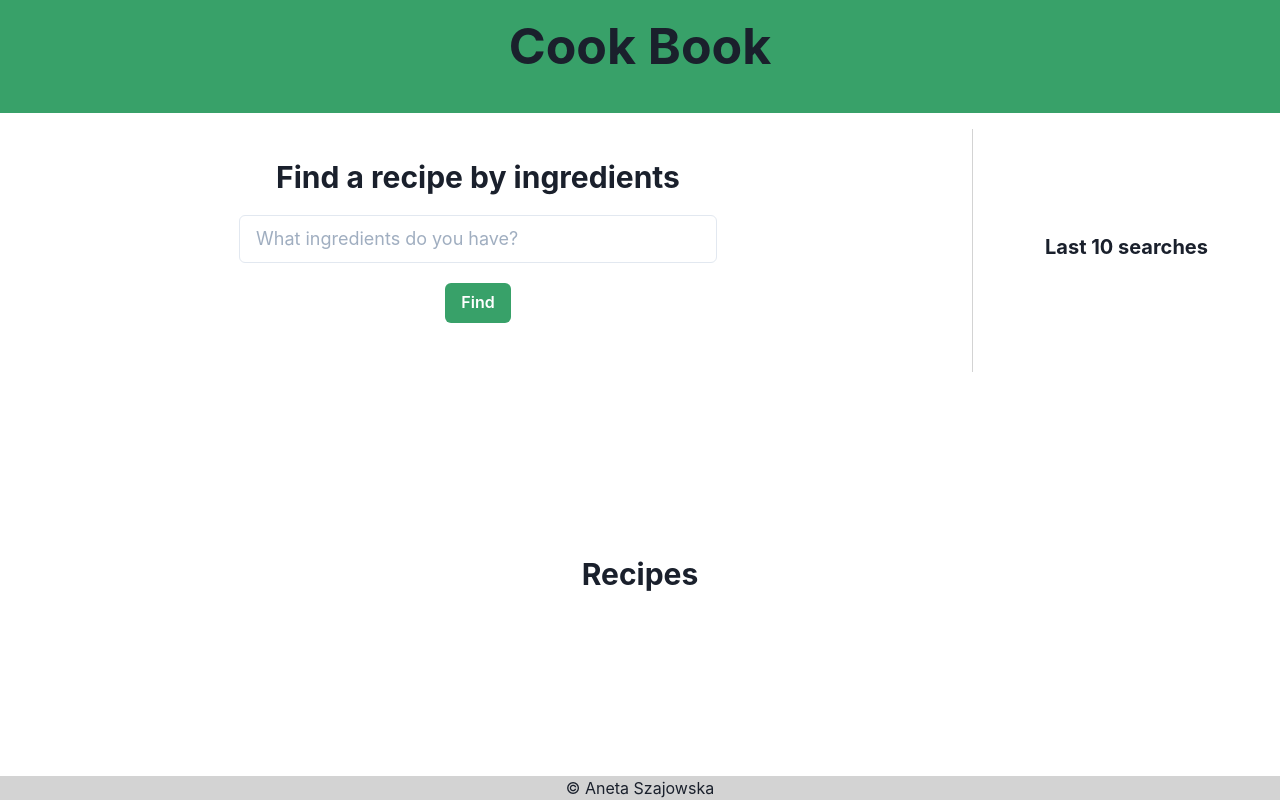
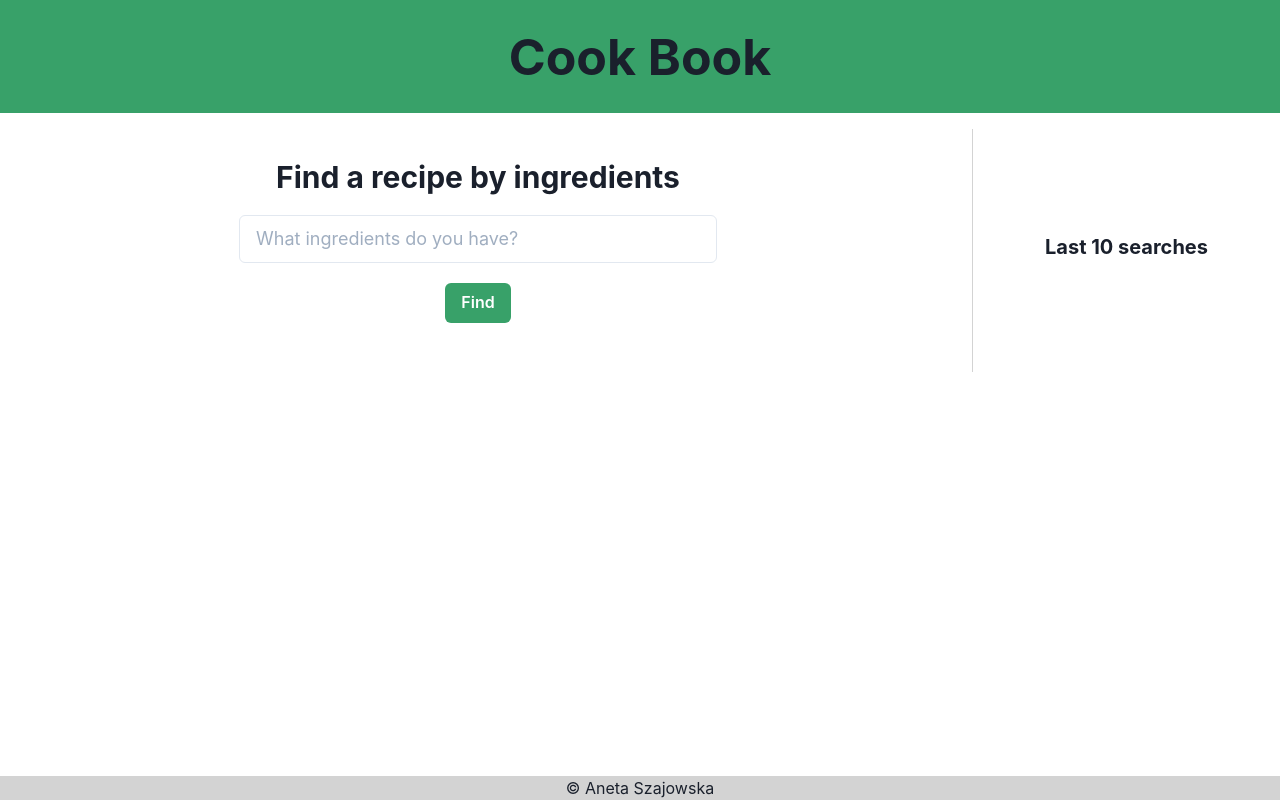
Before and after one commit to anetSzajo/cook-book, a Next.js app: page / in a window 1280 px wide. Built offline with nearby package versions, Linux system fonts and the light colour scheme.

Commit message:
Implement history item animation and skeleton for recipes.

```diff
--- a/components/headingBar.tsx
+++ b/components/headingBar.tsx
@@ -7,7 +7,7 @@ export default function HeadingBar() {
             <Head>
                 <title>Cook Book</title>
             </Head>
-            <Box d="flex" mt="4" justifyContent="center" alignItems="center">
+            <Box>
                 <Heading as="h1" size="lg" fontSize="50px" textAlign={"center"}>
                     Cook Book
                 </Heading>
--- a/components/history.tsx
+++ b/components/history.tsx
@@ -1,8 +1,9 @@
-import {Box, Heading, ListItem, OrderedList} from "@chakra-ui/react";
+import {Box, Heading, ListItem, OrderedList, ScaleFade} from "@chakra-ui/react";
+import React from "react";
 
 type ComponentProps = {
     queries: Array<string>,
-    handleHistoryLinkClicked: Function
+    handleHistoryLinkClicked: Function,
 }
 
 export default function History({queries, handleHistoryLinkClicked}: ComponentProps) {
@@ -14,15 +15,19 @@ export default function History({queries, handleHistoryLinkClicked}: ComponentPr
             <Heading as="h4" size="md" d="flex" alignItems="center">
                 Last 10 searches
             </Heading>
-            <Box id="history" overflowY="scroll" d="flex" alignItems="center" justifyContent="center" w="100%" paddingTop="8px">
+            <Box id="history" overflowY="auto" d="flex" alignItems="center" justifyContent="center" w="100%"
+                 paddingTop="8px">
                 <OrderedList h="100%">
-                    {queries.slice(0, 10).map((historyItem, index) =>
+                    {queries.slice(Math.max(queries.length - 10, 0)).map((historyItem, index) =>
                         <ListItem key={`${historyItem}-${index}`}>
-                            <a href='#' title={historyItem}
-                               onClick={() => handleHistoryLinkClicked(historyItem)}>{historyItem}</a>
+                            <ScaleFade initialScale={0.3} in={true}>
+                                <a href='#' title={historyItem}
+                                   onClick={() => handleHistoryLinkClicked(historyItem)}>{historyItem}</a>
+                            </ScaleFade>
                         </ListItem>
                     )}
                 </OrderedList>
+
             </Box>
         </Box>
     )
--- a/components/recipesList.tsx
+++ b/components/recipesList.tsx
@@ -1,5 +1,5 @@
 import Recipe from './recipe';
-import {Box, Heading} from "@chakra-ui/react";
+import {Box} from "@chakra-ui/react";
 import {RecipeModel} from "../model/recipe/recipeModel";
 
 type ComponentProps = {
@@ -8,16 +8,11 @@ type ComponentProps = {
 
 export default function RecipesList({recipes}: ComponentProps) {
     return (
-        <Box d="flex" flexDirection="column" alignItems="center" justifyContent="center" h="100%">
-            <Heading as="h3" size="lg" d="flex" alignItems="center">
-                Recipes
-            </Heading>
-            <Box id="recipes" d="flex" flexDirection="row" flexWrap="wrap" alignItems="center" justifyContent="center"
-                 overflow="scroll">
-                {recipes.map(recipe =>
-                    <Recipe key={recipe.id} recipe={recipe}/>
-                )}
-            </Box>
+        <Box id="recipes" d="flex" flexDirection="row" flexWrap="wrap" alignItems="center" justifyContent="center"
+             overflow="scroll">
+            {recipes.map(recipe =>
+                <Recipe key={recipe.id} recipe={recipe}/>
+            )}
         </Box>
     )
 }
--- /dev/null
+++ b/components/recipesSkeleton.tsx
@@ -0,0 +1,14 @@
+import {Box} from "@chakra-ui/react";
+import {Skeleton} from "@chakra-ui/react";
+import React from "react";
+
+export default function RecipesSkeleton(){
+    return(
+        <Box d="flex" flexDirection="row" alignItems="center" justifyContent="center" flexWrap="wrap">
+            <Skeleton height="244px" width="230px" margin="5px" borderRadius="8px"/>
+            <Skeleton height="244px" width="230px" margin="5px" borderRadius="8px"/>
+            <Skeleton height="244px" width="230px" margin="5px" borderRadius="8px"/>
+            <Skeleton height="244px" width="230px" margin="5px" borderRadius="8px"/>
+        </Box>
+    )
+}
--- a/package.json
+++ b/package.json
@@ -10,11 +10,14 @@
     "openapi": "openapi-generator-cli generate -i ./Api/openapi.json -g typescript-axios -o ./Api/generated"
   },
   "dependencies": {
+    "@chakra-ui/core": "^0.8.0",
     "@chakra-ui/icons": "^1.0.10",
     "@chakra-ui/react": "^1.5.1",
+    "@emotion/core": "^11.0.0",
     "@emotion/react": "^11.1.5",
     "@emotion/styled": "^11.3.0",
     "axios": "^0.21.1",
+    "emotion-theming": "^11.0.0",
     "framer-motion": "^4.1.3",
     "next": "10.1.3",
     "react": "17.0.2",
--- a/pages/index.tsx
+++ b/pages/index.tsx
@@ -1,4 +1,4 @@
-import {Grid, GridItem} from "@chakra-ui/react"
+import {Box, Grid, GridItem, Heading} from "@chakra-ui/react"
 import React from "react";
 import History from "../components/history";
 import RecipesList from "../components/recipesList";
@@ -7,13 +7,19 @@ import FindRecipes from "../components/findRecipes";
 import HeadingBar from "../components/headingBar";
 import {RecipeModel} from "../model/recipe/recipeModel";
 import {addQueryToHistory, getRecipesFromHistory} from "../lib/history";
+import RecipesSkeleton from "../components/recipesSkeleton";
+
 
 export default function Home() {
 
     const [recipesData, setRecipesData] = React.useState([]);
-    const [recentQueries, setRecentQueries] = React.useState(Object.keys(localStorage));
+    const [recentQueries, setRecentQueries] = React.useState(Object.keys(localStorage))
+    const [loading, setLoading] = React.useState(false)
+
 
     async function handleFindButton(query: string) {
+        setLoading(true);
+        setRecentQueries(previousState => [...previousState, query]);
         if (recentQueries.includes(query)) {
             setRecipesData(getRecipesFromHistory(query));
             return;
@@ -24,9 +30,9 @@ export default function Home() {
                 ingredients: query
             }));
             const recipes: RecipeModel[] = await recipesResponse.json();
+            addQueryToHistory(query, recipes);
             setRecipesData(recipes);
-            addQueryToHistory(query, recipes);
-            setRecentQueries(previousState => [query, ...previousState]);
+            setLoading(false)
         } catch (err) {
             alert("Error occurred! " + err)
         }
@@ -43,7 +49,8 @@ export default function Home() {
             templateColumns={{base: "1fr", md: "repeat(4, 1fr)"}}
             gap={4}
         >
-            <GridItem colSpan={{base: 1, md: 4}} rowSpan={1} bg="rgb(56, 161, 105)">
+            <GridItem colSpan={{base: 1, md: 4}} rowSpan={1} bg="rgb(56, 161, 105)" d="flex" flexDirection="column"
+                      justifyContent="center">
                 <HeadingBar/>
             </GridItem>
             <GridItem colSpan={{base: 1, md: 3}} rowSpan={2}>
@@ -53,7 +60,20 @@ export default function Home() {
                 <History queries={recentQueries} handleHistoryLinkClicked={handleHistoryLinkClicked}/>
             </GridItem>
             <GridItem colSpan={{base: 1, md: 4}} rowSpan={3}>
-                {recipesData && <RecipesList recipes={recipesData}/>}
+                <Box d="flex" flexDirection="column" alignItems="center" justifyContent="center" h="100%">
+                    {(recipesData?.length > 0 || loading)
+                    &&
+                    <Heading as="h3" size="lg" d="flex" alignItems="center">
+                        Recipes
+                    </Heading>
+                    }
+                    {loading
+                        ?
+                        <RecipesSkeleton/>
+                        :
+                        recipesData?.length > 0 && <RecipesList recipes={recipesData}/>
+                    }
+                </Box>
             </GridItem>
             <GridItem colSpan={{base: 0.5, md: 4}} rowSpan={1} bg="lightGray">
                 <Footer/>
```
Also changed, not shown: 2 other files (tests, documents, lock files or other folders).
